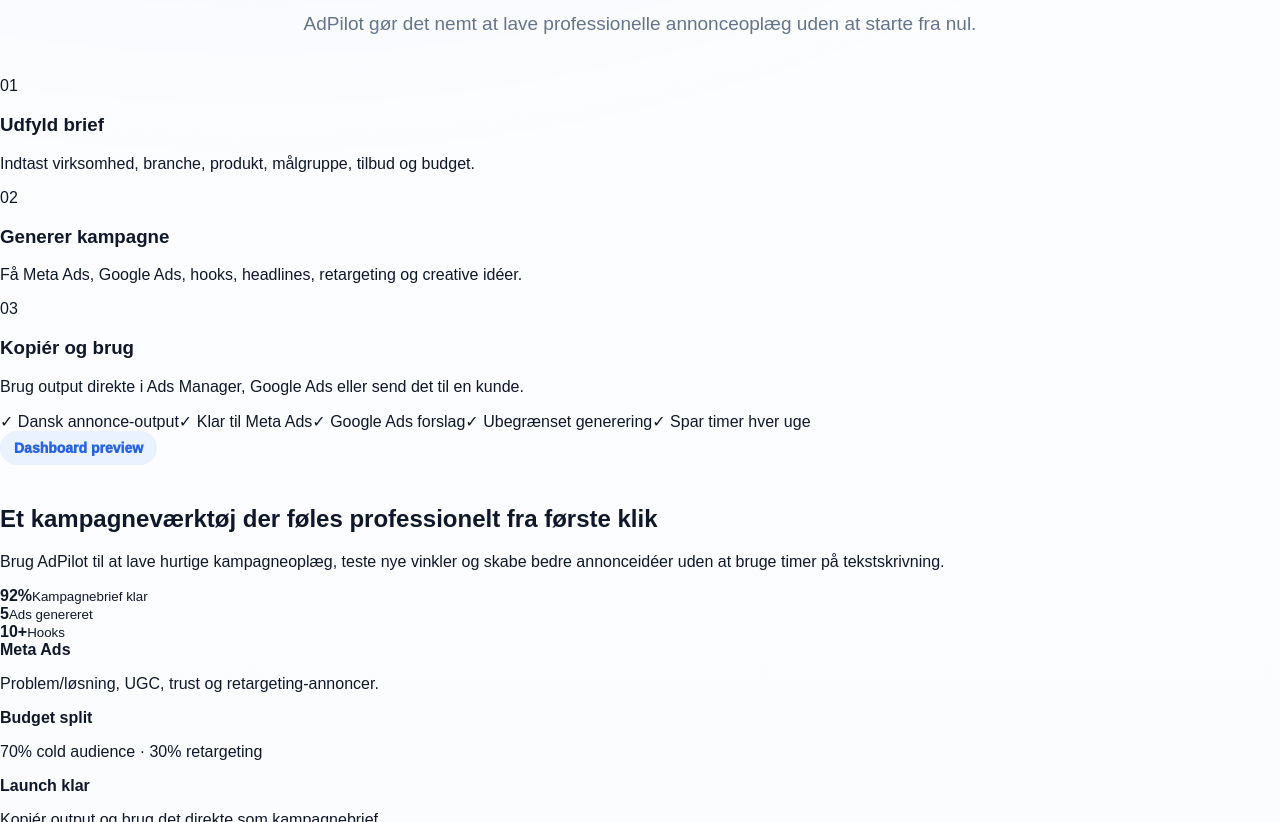
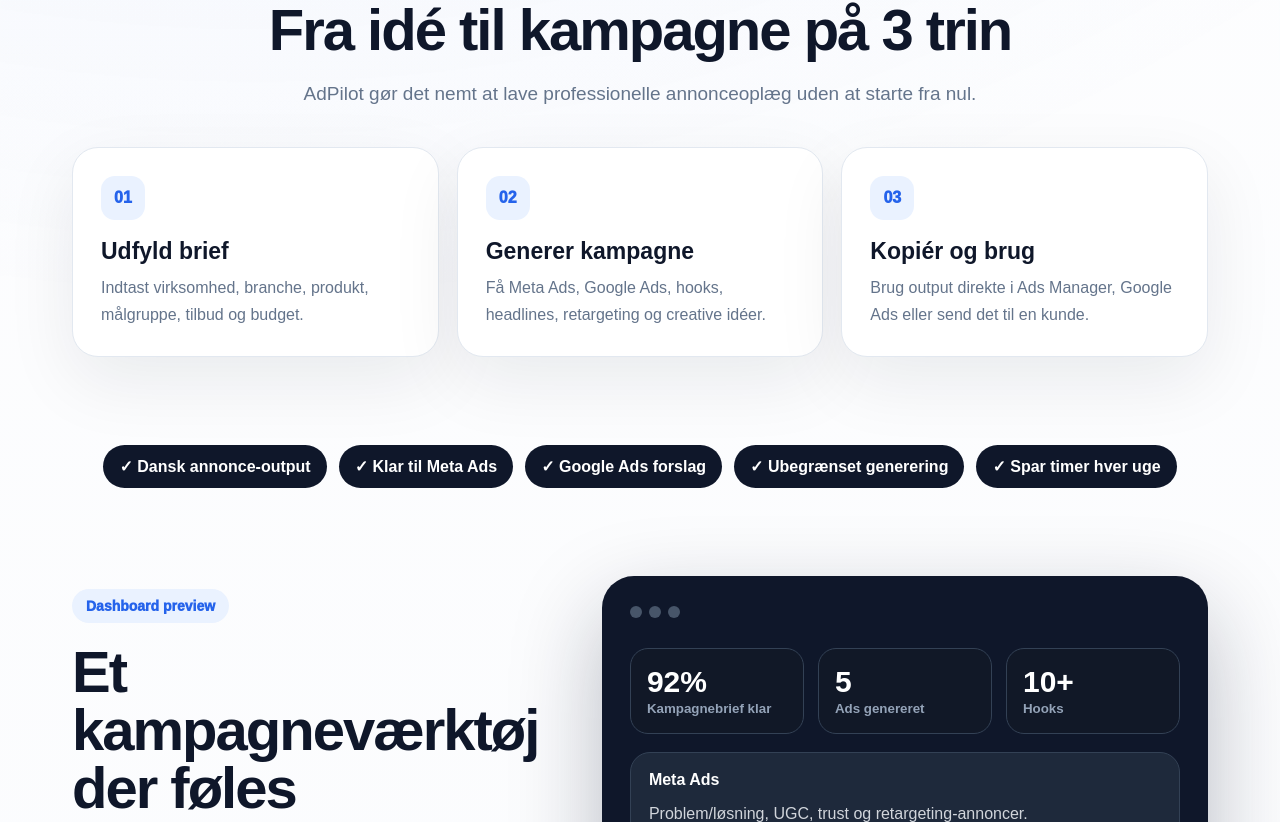
Before and after one commit to postjkhandel-ship-it/adpilot, a Next.js app: page / in a window 1280 px wide. Shown: the part 1578-2400 px from the top of the page. Built offline with nearby package versions, Linux system fonts and the light colour scheme.

Commit message:
Update globals.css

```diff
--- a/app/globals.css
+++ b/app/globals.css
@@ -444,3 +444,157 @@
     grid-template-columns: 1fr;
   }
 }
+.howItWorks,
+.mockupSection,
+.faqSection {
+  max-width: 1180px;
+  margin: 0 auto;
+  padding: 70px 22px;
+}
+
+.stepGrid {
+  display: grid;
+  grid-template-columns: repeat(3, 1fr);
+  gap: 18px;
+}
+
+.stepCard,
+.faqItem {
+  background: white;
+  border: 1px solid var(--line);
+  border-radius: 26px;
+  padding: 28px;
+  box-shadow: var(--shadow);
+}
+
+.stepCard span {
+  display: inline-flex;
+  width: 44px;
+  height: 44px;
+  border-radius: 14px;
+  background: #eaf2ff;
+  color: var(--blue);
+  align-items: center;
+  justify-content: center;
+  font-weight: 950;
+  margin-bottom: 18px;
+}
+
+.stepCard h3,
+.faqItem h3 {
+  margin: 0 0 10px;
+  font-size: 23px;
+}
+
+.stepCard p,
+.faqItem p {
+  color: var(--muted);
+  line-height: 1.65;
+  margin: 0;
+}
+
+.socialProofBar {
+  max-width: 1180px;
+  margin: 0 auto;
+  padding: 18px 22px;
+  display: flex;
+  flex-wrap: wrap;
+  justify-content: center;
+  gap: 12px;
+}
+
+.socialProofBar span {
+  background: #0f172a;
+  color: white;
+  padding: 12px 16px;
+  border-radius: 999px;
+  font-weight: 900;
+}
+
+.mockupSection {
+  display: grid;
+  grid-template-columns: .9fr 1.1fr;
+  gap: 34px;
+  align-items: center;
+}
+
+.mockupText h2 {
+  font-size: clamp(36px, 5vw, 58px);
+  line-height: 1;
+  letter-spacing: -2px;
+  margin: 0 0 18px;
+}
+
+.mockupText p {
+  color: var(--muted);
+  font-size: 19px;
+  line-height: 1.65;
+}
+
+.bigMockup {
+  background: #0f172a;
+  color: white;
+  border-radius: 32px;
+  padding: 28px;
+  box-shadow: 0 34px 90px rgba(15,23,42,.28);
+}
+
+.mockupTop span {
+  display: inline-block;
+  width: 12px;
+  height: 12px;
+  background: #475569;
+  border-radius: 50%;
+  margin-right: 7px;
+}
+
+.mockupStats {
+  display: grid;
+  grid-template-columns: repeat(3, 1fr);
+  gap: 14px;
+  margin: 26px 0 18px;
+}
+
+.mockupStats div {
+  background: #111827;
+  border: 1px solid #334155;
+  border-radius: 18px;
+  padding: 16px;
+}
+
+.mockupStats b {
+  display: block;
+  font-size: 30px;
+}
+
+.mockupStats small {
+  color: #94a3b8;
+  font-weight: 800;
+}
+
+.mockupRow {
+  background: #1e293b;
+  border: 1px solid #334155;
+  border-radius: 20px;
+  padding: 18px;
+  margin-top: 14px;
+}
+
+.mockupRow p {
+  color: #d1d5db;
+  margin-bottom: 0;
+}
+
+.faqGrid {
+  display: grid;
+  grid-template-columns: repeat(2, 1fr);
+  gap: 18px;
+}
+
+@media (max-width: 950px) {
+  .stepGrid,
+  .mockupSection,
+  .faqGrid {
+    grid-template-columns: 1fr;
+  }
+}
```
